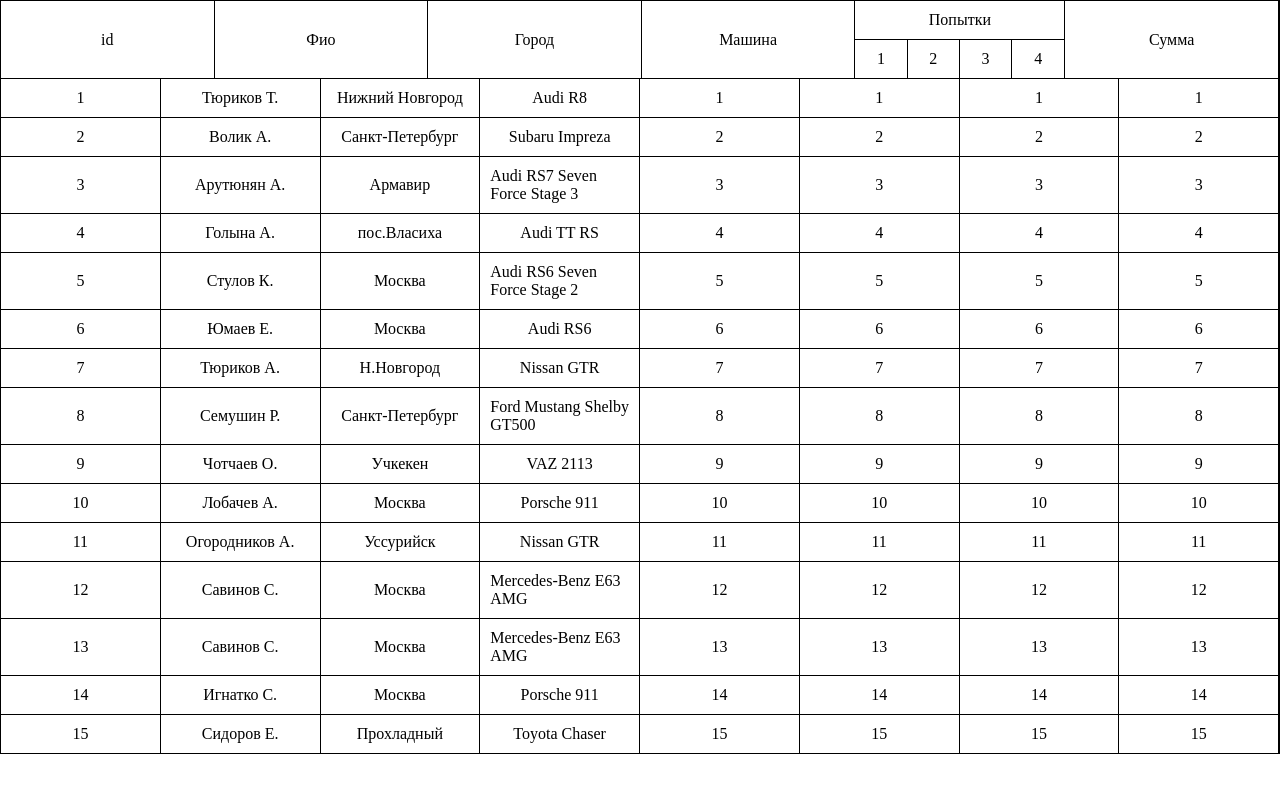
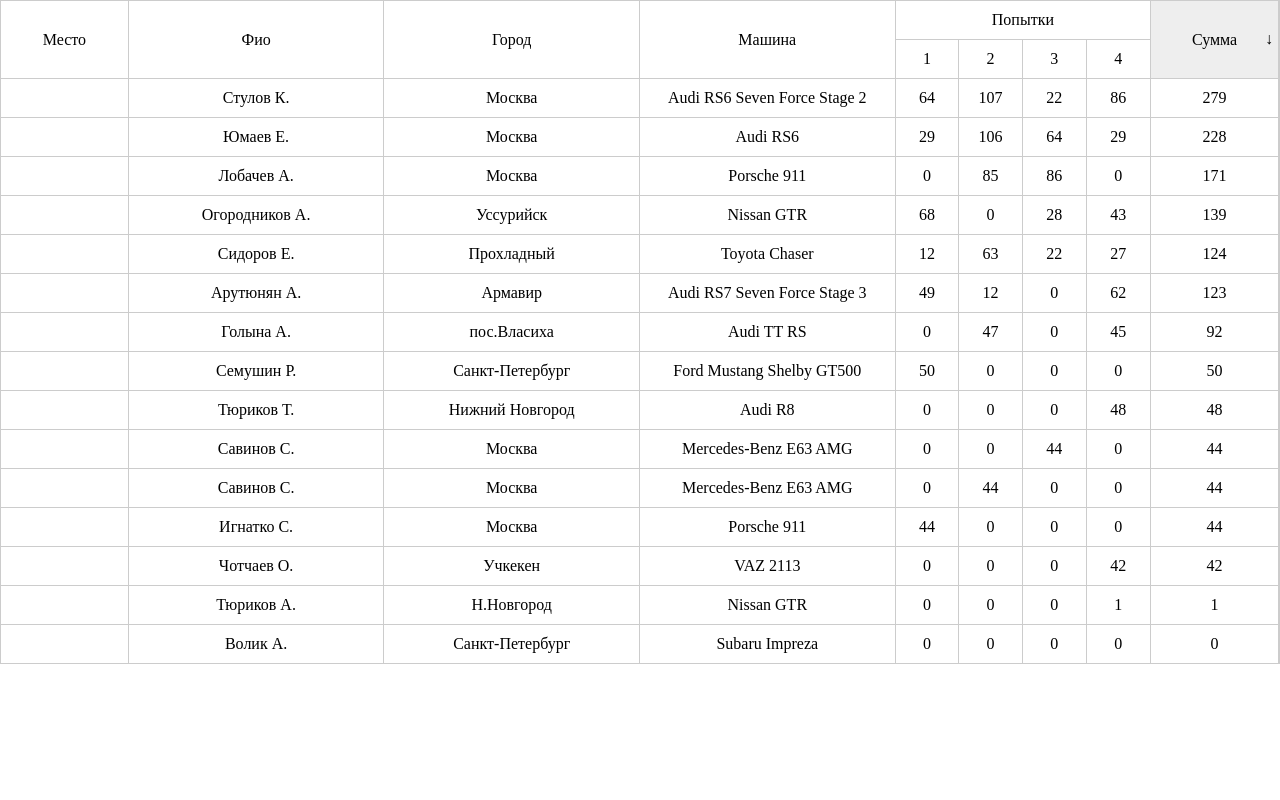
Before and after one commit to AndreiTrushnikov/test-junior, a PHP site: page / in a window 1280 px wide. Run offline with PHP 8.4, Linux system fonts and the light colour scheme.

Commit message:
Сделана сортировка

```diff
--- a/index.php
+++ b/index.php
@@ -46,96 +46,69 @@
         <div class="table">
             <div class="table__header">
                 <div class="table__header-row">
-                        <div>id</div>
+                    <div class="table__place">Место</div>
                     <div>Фио</div>
                     <div>Город</div>
                     <div>Машина</div>
                     <div class="table__attempts">
                         <div>Попытки</div>
-                            <div class="table__attempts-sort">
-                                <span>1</span>
-                                <span>2</span>
-                                <span>3</span>
-                                <span>4</span>
+                        <div class="table__attempts-sort sort-btns">
+                            <div class="sort-btn" data-sort-column="1">1</div>
+                            <div class="sort-btn" data-sort-column="2">2</div>
+                            <div class="sort-btn" data-sort-column="3">3</div>
+                            <div class="sort-btn" data-sort-column="4">4</div>
                         </div>
                     </div>
-                        <div>Сумма</div>
+                    <div class="table__summ sort-btns">
+                        <div class="sort-btn" data-sort-column="0">Сумма</div>
+                    </div>
                 </div>
             </div>
             <div class="table__body">
                     <?php foreach($data_cars as $key_cars => $value_cars){
                         if(is_array($value_cars)){
-                                echo '<div class="table__body-row" data-id="'; echo $data_cars[$key_cars]['id']; echo '">';
-                                // print($data_cars[$key_cars]['id']);
+                            echo '<div class="table__body-row" data-id="' . $data_cars[$key_cars]['id'] . '">';
+                                echo '<div class="table__place">';
+                                echo '';
+                                echo '</div>';
                                 foreach($value_cars as $key_car => $value_car){
-                                    // if ($key2 == 'id') continue;
+                                    if ($key_car == 'id') continue;
                                     echo '<div>';
                                     echo $value_car;
                                     echo '</div>';
                                 }
 
+                                echo '<div class="table__attempts">';
+                                    echo '<div class="table__attempts-sort">';
+                                        $summ = 0;
+                                        $i = 1;
                                         foreach($data_attempts as $key_attempts => $value_attempts) {
                                             if(is_array($value_attempts)) {
                                                 foreach ($value_attempts as $key_attempt => $value_attempt) {
-                                            // print($key_attempt);
-                                            // print($value_attempt);
-                                            // echo '</br>';
-                                            // print_r($key_attempt);
-                                            // print($value_attempt);
-                                            // print($value_attempts[$key_attempt]);
                                                     if ($key_attempt == 'id' && $value_attempt == $data_cars[$key_cars]['id']) {
-                                                echo '<div>';
-                                                echo $value_attempt;
+                                                        echo '<div data-sort-column="' . $i . '" data-sort="' .  $value_attempts['result'] . '">';
+                                                        echo $value_attempts['result'];
                                                         echo '</div>';
+                                                        $summ = $summ + $value_attempts['result'];
+                                                        $i++;
                                                     }
-                                        }
+                                                };
                                             }
                                         }
                                     echo '</div>';
+                                echo '</div>';
+
+                                // сумма
+                                echo '<div class="table__summ" data-sort-column="0" data-sort="' .  $summ . '">';
+                                echo $summ;
+                                echo '</div>';
+                            echo '</div>';
                         }
                     } ?>
-                        <!-- <div class="table__attempts">
-                            <div class="table__attempts-sort">
-                                <span>15</span>
-                                <span>65</span>
-                                <span>1</span>
-                                <span>5</span>
                 </div>
             </div>
-                        <div>Сумма</div> -->
         </div>
-                    <!-- <div class="table__body-row">
-                        <div>Карл</div>
-                        <div>Нью-Йорк</div>
-                        <div>Boston</div>
-                        <div class="table__attempts">
-                            <div class="table__attempts-sort">
-                                <span>135</span>
-                                <span>635</span>
-                                <span>14</span>
-                                <span>54</span>
-                            </div>
-                        </div>
-                        <div>Сумма</div>
-                    </div>
-                    <div class="table__body-row">
-                        <div>Вика</div>
-                        <div>Москва</div>
-                        <div>Ford</div>
-                        <div class="table__attempts">
-                            <div class="table__attempts-sort">
-                                <span>55</span>
-                                <span>65</span>
-                                <span>18</span>
-                                <span>7</span>
-                            </div>
-                        </div>
-                        <div>Сумма</div>
-                    </div> -->
-                </div>
-            </div>
-
-
     </main>
+<script src="/js/script.js"></script>
 </body>
 </html>
--- /dev/null
+++ b/js/script.js
@@ -0,0 +1,78 @@
+'use sctrict';
+
+document.addEventListener('DOMContentLoaded', function () {
+    let parent = document.querySelector('.table__body');
+    let firstSort = document.querySelector('.table__header .sort-btn[data-sort-column="0"]');
+
+    // Вспомогательная функция - вставка элемента после
+    function insertAfter(elem, refElem) {
+        return refElem.parentNode.insertBefore(elem, refElem.nextSibling);
+    }
+
+    // Функция сортировки
+    function sort(direction, selector, elem) {
+        if (direction != 'up' && direction != 'down') return;
+
+        let sortBtns = document.querySelectorAll('.sort-btns>div');
+
+        sortBtns.forEach(btn => {
+            btn.classList.remove('sort--up');
+            btn.classList.remove('sort--down');
+        });
+
+        if (direction == 'down') {
+            for (let i = 0; i < parent.children.length; i++) {
+                for (let j = i; j < parent.children.length; j++) {
+                    if (
+                        +parent.children[i].querySelector(selector).getAttribute('data-sort')
+                        <
+                        +parent.children[j].querySelector(selector).getAttribute('data-sort')
+                    ) {
+                        replaceNode = parent.replaceChild(parent.children[j], parent.children[i]);
+                        insertAfter(replaceNode, parent.children[i])
+                    }
+                }
+            }
+            elem.classList.add('sort--down');
+        };
+        if (direction == 'up') {
+            for (let i = 0; i < parent.children.length; i++) {
+                for (let j = i; j < parent.children.length; j++) {
+                    if (
+                        +parent.children[i].querySelector(selector).getAttribute('data-sort')
+                        >
+                        +parent.children[j].querySelector(selector).getAttribute('data-sort')
+                    ) {
+                        replaceNode = parent.replaceChild(parent.children[j], parent.children[i]);
+                        insertAfter(replaceNode, parent.children[i])
+                    }
+                }
+            }
+            elem.classList.add('sort--up');
+        };
+    };
+
+    // Сортировка при открытии страницы по сумме очков вверх
+    sort('down', `[data-sort-column="0"]`, firstSort);
+
+    // Вешаем слушатель на каждый див
+    let sortBtns = document.querySelectorAll('.sort-btns>div');
+    if (sortBtns) {
+        sortBtns.forEach(btn => {
+            btn.addEventListener('click', function (e) {
+                e.preventDefault();
+                e.stopPropagation();
+
+                let column = btn.getAttribute('data-sort-column'); // находим номер столбца, по которому будем сортировать
+
+                // если на псевдокнопке уже есть класс sort--down - меняем классы, сортируем вверх
+                if (btn.classList.contains('sort--down')) {
+                    sort('up', `[data-sort-column="${column}"]`, btn);
+                } else {
+                    // иначе сортируем по умолчанию вниз
+                    sort('down', `[data-sort-column="${column}"]`, btn);
+                }
+            })
+        });
+    }
+});
--- a/style/style.css
+++ b/style/style.css
@@ -4,13 +4,13 @@
 }
 
 .table {
-    border: 1px solid black;
+    border: 1px solid #ccc;
     border-bottom: 0;
 }
 
 .table__header-row,
 .table__body-row {
-    border-bottom: 1px solid black;
+    border-bottom: 1px solid #ccc;
     display: flex;
 }
 
@@ -18,10 +18,33 @@
 .table__body-row > div {
     width: 20%;
     padding: 10px;
-    border-right: 1px solid black;
+    border-right: 1px solid #ccc;
     display: flex;
     justify-content: center;
     align-items: center;
+    text-align: center;
+}
+
+.table__body-row:hover {
+    background-color: rgb(218, 252, 198);
+}
+
+.table__body-row > div:hover {
+    background-color: rgb(204, 255, 175);
+}
+
+.table__body-row .table__attempts-sort div:hover {
+    background-color: rgb(188, 255, 149);
+}
+
+.table__header-row div.table__place,
+.table__body-row div.table__place {
+    width: 10%;
+}
+
+.table__header div.table__summ,
+.table__body div.table__summ {
+    width: 10%;
 }
 
 .table__attempts {
@@ -29,13 +52,26 @@
     flex-direction: column;
     padding: 0 !important;
 }
+
 .table__body .table__attempts,
 .table__body .table__attempts div:last-child {
     border-top: 0;
 }
 
 .table__attempts-sort {
+    height: 100%;
     padding: 0 !important;
+}
+
+.table__attempts .table__attempts-sort div {
+    height: 100%;
+    width: 25%;
+    padding: 10px;
+    display: flex;
+    justify-content: center;
+    align-items: center;
+    border-top: none !important;
+    border-right: 1px solid #ccc;
 }
 
 .table__attempts div {
@@ -47,18 +83,66 @@
 }
 
 .table__attempts div:last-child {
-    border-top: 1px solid black;
+    border-top: 1px solid #ccc;
 }
 
-.table__attempts .table__attempts-sort span {
-    width: 25%;
-    display: inline-flex;
+.sort-btn:hover {
+    background-color: #ccc;
+}
+
+.sort-btn {
+    width: 100%;
+    height: 100%;
+    display: flex;
     align-items: center;
     justify-content: center;
-    border-right: 1px solid black;
+    border-right: 1px solid #ccc;
     padding: 10px;
+    position: relative;
+    cursor: pointer;
+    outline: none;
+    border: 0;
+    background-color: transparent;
 }
 
-.table__attempts .table__attempts-sort span:last-child {
+.sort-btn:focus,
+.sort-btn:active,
+.sort-btn:hover {
+    outline: none;
+    border: none;
+    cursor: pointer;
+}
+
+.table__header .table__summ {
+    padding: 0;
+    cursor: pointer;
+    display: flex;
+    justify-content: center;
+    align-items: center;
+}
+
+div.sort--up,
+div.sort--down {
+    background-color: rgb(238, 238, 238);
+}
+
+div.sort--up:after,
+div.sort--down:after {
+    content: '\2193';
+    display: flex;
+    width: 8px;
+    height: 20px;
+    position: absolute;
+    right: 5px;
+    top: 50%;
+    transform: translate(0, -50%);
+    cursor: pointer;
+}
+
+div.sort--up:after {
+    transform: rotate(180deg) translate(0, 50%);
+}
+
+.table__attempts .table__attempts-sort div:last-child {
     border-right: 0;
 }
```
Lines whose indentation alone changed are shown as unchanged.
